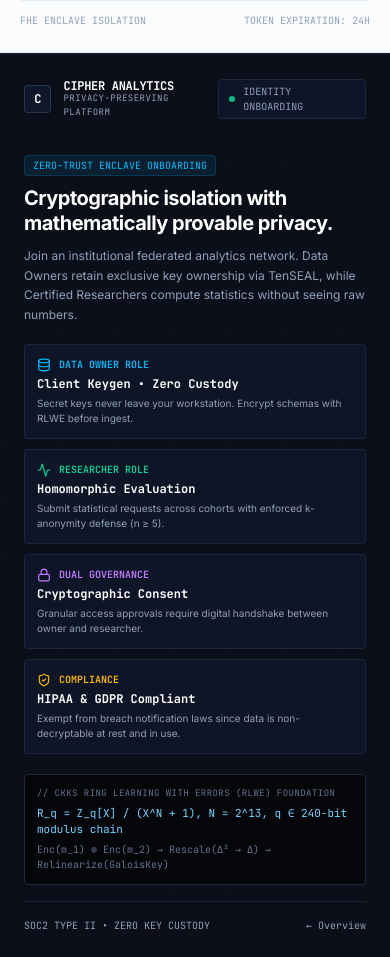
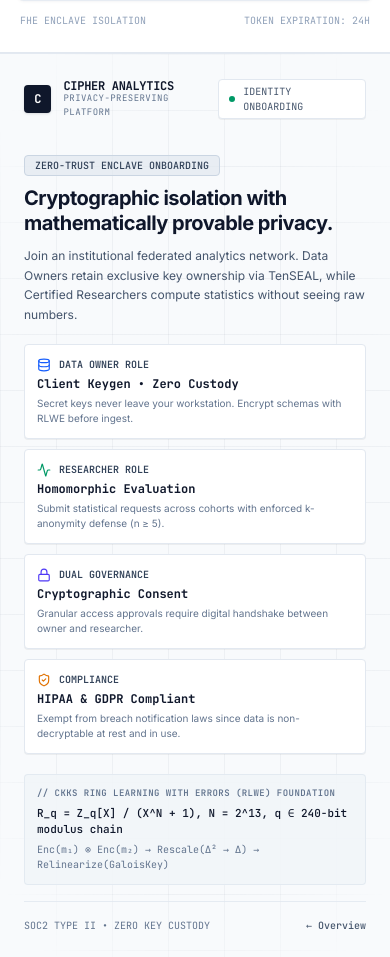
Before and after one commit to ashif-ek/cipher-analytics, a React (Vite) app in the folder frontend/: page /register in a window 390 px wide. Shown: the part 871-1828 px from the top of the page. Built offline with nearby package versions, Linux system fonts and the light colour scheme; no server answers.

Commit message:
style(auth): transition left split from dark obsidian to enterprise neutral slate grey palette

```diff
--- a/frontend/src/components/auth/AuthLayout.jsx
+++ b/frontend/src/components/auth/AuthLayout.jsx
@@ -2,7 +2,7 @@ import React, { useState, createContext, useContext } from 'react';
 import { Link } from 'react-router-dom';
 import Modal from '../ui/Modal';
 import { LegalContent } from './LegalContent';
-import { ShieldCheck, Cpu, Lock, Network, KeyRound, Database, FileSpreadsheet, Activity } from 'lucide-react';
+import { ShieldCheck, Cpu, Lock, Network, Database, Activity } from 'lucide-react';
 
 const AuthContext = createContext();
 
@@ -35,6 +35,7 @@ export const AuthProvider = ({ children }) => {
 /**
  * Enterprise Split-Screen Auth Layout
  *
+ * - Standard Refined Grey Palette: Replaced harsh black/obsidian with architectural slate/neutral grey (`bg-slate-50` to `bg-slate-100/70` with border lines), creating a sophisticated, cohesive dual-tone interface.
  * - Laptop / Desktop (`lg`): Left side technical rail + Right side clean white-first form.
  *   Uses `lg:h-screen lg:overflow-hidden` so laptop viewports fit cleanly without scrolling.
  * - Mobile / Smartphone: Responsive stacking with the form at the top (`order-1 lg:order-2`),
@@ -54,41 +55,41 @@ const AuthLayout = ({
   const isRegister = mode === 'register';
 
   return (
-    <div className="min-h-[100vh] min-h-[100svh] w-full flex flex-col lg:flex-row lg:h-screen lg:overflow-hidden bg-[#0b0f19] text-slate-900 font-sans selection:bg-slate-900 selection:text-white">
+    <div className="min-h-[100vh] min-h-[100svh] w-full flex flex-col lg:flex-row lg:h-screen lg:overflow-hidden bg-slate-100 text-slate-900 font-sans selection:bg-slate-900 selection:text-white">
 
       {/* =========================================================================
-          LEFT PANEL: Technical Architecture & Enclave Telemetry (Desktop Left / Mobile Below)
+          LEFT PANEL: Technical Architecture & Enclave Telemetry (Refined Warm/Cool Gray Standard)
           On mobile: order-2 (rendered below the form so the user can scroll to details)
           On desktop: order-1 (lg:w-[50%] xl:w-[52%]), full-height flex column, non-scrolling
          ========================================================================= */}
       <aside
         aria-label="Enclave Architecture Overview"
-        className="order-2 lg:order-1 lg:w-[50%] xl:w-[52%] bg-slate-950 text-slate-100 border-t lg:border-t-0 lg:border-r border-slate-800/80 p-6 sm:p-10 lg:p-12 flex flex-col justify-between relative overflow-hidden"
+        className="order-2 lg:order-1 lg:w-[50%] xl:w-[52%] bg-slate-50 border-t lg:border-t-0 lg:border-r border-slate-200/90 p-6 sm:p-10 lg:p-12 flex flex-col justify-between relative overflow-hidden"
       >
-        {/* Subtle Architectural Grid Pattern */}
+        {/* Subtle Architectural Grid Pattern in Neutral Slate */}
         <div
-          className="absolute inset-0 bg-[linear-gradient(to_right,#1e293b18_1px,transparent_1px),linear-gradient(to_bottom,#1e293b18_1px,transparent_1px)] bg-[size:3.5rem_3.5rem] [mask-image:radial-gradient(ellipse_70%_60%_at_50%_50%,#000_70%,transparent_100%)] pointer-events-none"
+          className="absolute inset-0 bg-[linear-gradient(to_right,#64748b12_1px,transparent_1px),linear-gradient(to_bottom,#64748b12_1px,transparent_1px)] bg-[size:3.5rem_3.5rem] [mask-image:radial-gradient(ellipse_70%_60%_at_50%_50%,#000_70%,transparent_100%)] pointer-events-none"
           aria-hidden="true"
         />
 
         {/* 1. Header Branding */}
         <div className="relative z-10 flex items-center justify-between pb-4 sm:pb-6">
-          <Link to="/" className="flex items-center space-x-3 group focus:outline-none focus-visible:ring-1 focus-visible:ring-sky-500 rounded">
-            <div className="w-7 h-7 rounded bg-slate-900 border border-slate-700/80 text-white flex items-center justify-center font-mono font-bold text-xs shadow-sm transition-transform group-hover:scale-95">
+          <Link to="/" className="flex items-center space-x-3 group focus:outline-none focus-visible:ring-1 focus-visible:ring-slate-900 rounded">
+            <div className="w-7 h-7 rounded bg-slate-900 text-white flex items-center justify-center font-mono font-bold text-xs shadow-sm transition-transform group-hover:scale-95">
               C
             </div>
             <div className="flex flex-col">
-              <span className="font-mono text-xs sm:text-sm font-bold tracking-tight text-white">
+              <span className="font-mono text-xs sm:text-sm font-bold tracking-tight text-slate-900">
                 CIPHER ANALYTICS
               </span>
-              <span className="text-[9px] font-mono tracking-wider text-slate-400 uppercase -mt-0.5">
+              <span className="text-[9px] font-mono tracking-wider text-slate-500 uppercase -mt-0.5">
                 Privacy-Preserving Platform
               </span>
             </div>
           </Link>
 
-          <div className="flex items-center space-x-2 text-[10px] font-mono px-2.5 py-1 rounded bg-slate-900/90 border border-slate-800 text-slate-400">
-            <span className="w-1.5 h-1.5 rounded-full bg-emerald-500"></span>
+          <div className="flex items-center space-x-2 text-[10px] font-mono px-2.5 py-1 rounded bg-white border border-slate-200 text-slate-600 shadow-2xs">
+            <span className="w-1.5 h-1.5 rounded-full bg-emerald-600"></span>
             <span>{isRegister ? 'IDENTITY ONBOARDING' : 'TLS 1.3 SECURE LINK'}</span>
           </div>
         </div>
@@ -98,18 +99,18 @@ const AuthLayout = ({
 
           {/* Badge & Headline */}
           <div className="space-y-2.5">
-            <div className="inline-flex items-center space-x-2 px-2 py-0.5 rounded bg-sky-500/10 border border-sky-500/20 text-sky-400 font-mono text-[10px]">
+            <div className="inline-flex items-center space-x-2 px-2.5 py-0.5 rounded bg-slate-200/70 border border-slate-300 text-slate-700 font-mono text-[10px] font-medium">
               <span>{isRegister ? 'ZERO-TRUST ENCLAVE ONBOARDING' : 'HOMOMORPHIC ENCLAVE GATEWAY'}</span>
             </div>
 
-            <h2 className="text-xl sm:text-2xl lg:text-3xl font-bold tracking-tight text-white leading-tight">
+            <h2 className="text-xl sm:text-2xl lg:text-3xl font-bold tracking-tight text-slate-900 leading-tight">
               {isRegister
                 ? 'Cryptographic isolation with mathematically provable privacy.'
                 : 'Execute analytics across encrypted tensors. Zero plaintexts.'
               }
             </h2>
 
-            <p className="text-xs sm:text-[13px] text-slate-400 leading-relaxed font-normal">
+            <p className="text-xs sm:text-[13px] text-slate-600 leading-relaxed font-normal">
               {isRegister
                 ? 'Join an institutional federated analytics network. Data Owners retain exclusive key ownership via TenSEAL, while Certified Researchers compute statistics without seeing raw numbers.'
                 : 'Authenticate your corporate identity to access zero-trust analytics. All computations evaluate directly inside the Cheon-Kim-Kim-Song (CKKS) scheme over encrypted polynomial rings.'
@@ -121,113 +122,113 @@ const AuthLayout = ({
           <div className="grid grid-cols-1 sm:grid-cols-2 gap-2.5">
             {isRegister ? (
               <>
-                <div className="p-3 rounded bg-slate-900/80 border border-slate-800/90 space-y-1">
-                  <div className="flex items-center space-x-2 text-sky-400">
-                    <Database className="w-3.5 h-3.5" />
-                    <span className="text-[10px] font-mono uppercase font-semibold">Data Owner Role</span>
+                <div className="p-3 rounded bg-white border border-slate-200 shadow-2xs space-y-1">
+                  <div className="flex items-center space-x-2 text-slate-800">
+                    <Database className="w-3.5 h-3.5 text-blue-600" />
+                    <span className="text-[10px] font-mono uppercase font-semibold text-slate-700">Data Owner Role</span>
                   </div>
-                  <div className="text-xs font-mono font-bold text-white">Client Keygen • Zero Custody</div>
-                  <div className="text-[10px] text-slate-400 leading-normal">Secret keys never leave your workstation. Encrypt schemas with RLWE before ingest.</div>
+                  <div className="text-xs font-mono font-bold text-slate-900">Client Keygen • Zero Custody</div>
+                  <div className="text-[10px] text-slate-500 leading-normal">Secret keys never leave your workstation. Encrypt schemas with RLWE before ingest.</div>
                 </div>
 
-                <div className="p-3 rounded bg-slate-900/80 border border-slate-800/90 space-y-1">
-                  <div className="flex items-center space-x-2 text-emerald-400">
-                    <Activity className="w-3.5 h-3.5" />
-                    <span className="text-[10px] font-mono uppercase font-semibold">Researcher Role</span>
+                <div className="p-3 rounded bg-white border border-slate-200 shadow-2xs space-y-1">
+                  <div className="flex items-center space-x-2 text-slate-800">
+                    <Activity className="w-3.5 h-3.5 text-emerald-600" />
+                    <span className="text-[10px] font-mono uppercase font-semibold text-slate-700">Researcher Role</span>
                   </div>
-                  <div className="text-xs font-mono font-bold text-white">Homomorphic Evaluation</div>
-                  <div className="text-[10px] text-slate-400 leading-normal">Submit statistical requests across cohorts with enforced k-anonymity defense (n ≥ 5).</div>
+                  <div className="text-xs font-mono font-bold text-slate-900">Homomorphic Evaluation</div>
+                  <div className="text-[10px] text-slate-500 leading-normal">Submit statistical requests across cohorts with enforced k-anonymity defense (n ≥ 5).</div>
                 </div>
 
-                <div className="p-3 rounded bg-slate-900/80 border border-slate-800/90 space-y-1">
-                  <div className="flex items-center space-x-2 text-purple-400">
-                    <Lock className="w-3.5 h-3.5" />
-                    <span className="text-[10px] font-mono uppercase font-semibold">Dual Governance</span>
+                <div className="p-3 rounded bg-white border border-slate-200 shadow-2xs space-y-1">
+                  <div className="flex items-center space-x-2 text-slate-800">
+                    <Lock className="w-3.5 h-3.5 text-indigo-600" />
+                    <span className="text-[10px] font-mono uppercase font-semibold text-slate-700">Dual Governance</span>
                   </div>
-                  <div className="text-xs font-mono font-bold text-white">Cryptographic Consent</div>
-                  <div className="text-[10px] text-slate-400 leading-normal">Granular access approvals require digital handshake between owner and researcher.</div>
+                  <div className="text-xs font-mono font-bold text-slate-900">Cryptographic Consent</div>
+                  <div className="text-[10px] text-slate-500 leading-normal">Granular access approvals require digital handshake between owner and researcher.</div>
                 </div>
 
-                <div className="p-3 rounded bg-slate-900/80 border border-slate-800/90 space-y-1">
-                  <div className="flex items-center space-x-2 text-amber-400">
-                    <ShieldCheck className="w-3.5 h-3.5" />
-                    <span className="text-[10px] font-mono uppercase font-semibold">Compliance</span>
+                <div className="p-3 rounded bg-white border border-slate-200 shadow-2xs space-y-1">
+                  <div className="flex items-center space-x-2 text-slate-800">
+                    <ShieldCheck className="w-3.5 h-3.5 text-amber-600" />
+                    <span className="text-[10px] font-mono uppercase font-semibold text-slate-700">Compliance</span>
                   </div>
-                  <div className="text-xs font-mono font-bold text-white">HIPAA & GDPR Compliant</div>
-                  <div className="text-[10px] text-slate-400 leading-normal">Exempt from breach notification laws since data is non-decryptable at rest and in use.</div>
+                  <div className="text-xs font-mono font-bold text-slate-900">HIPAA & GDPR Compliant</div>
+                  <div className="text-[10px] text-slate-500 leading-normal">Exempt from breach notification laws since data is non-decryptable at rest and in use.</div>
                 </div>
               </>
             ) : (
               <>
-                <div className="p-3 rounded bg-slate-900/80 border border-slate-800/90 space-y-1">
-                  <div className="flex items-center space-x-2 text-sky-400">
-                    <Cpu className="w-3.5 h-3.5" />
-                    <span className="text-[10px] font-mono uppercase font-semibold">SIMD Vector Packing</span>
+                <div className="p-3 rounded bg-white border border-slate-200 shadow-2xs space-y-1">
+                  <div className="flex items-center space-x-2 text-slate-800">
+                    <Cpu className="w-3.5 h-3.5 text-blue-600" />
+                    <span className="text-[10px] font-mono uppercase font-semibold text-slate-700">SIMD Vector Packing</span>
                   </div>
-                  <div className="text-xs font-mono font-bold text-white">4,096 Slots / Ciphertext</div>
-                  <div className="text-[10px] text-slate-400 leading-normal">Polynomial degree N=8192 enables parallel floating-point arithmetic.</div>
+                  <div className="text-xs font-mono font-bold text-slate-900">4,096 Slots / Ciphertext</div>
+                  <div className="text-[10px] text-slate-500 leading-normal">Polynomial degree N=8192 enables parallel floating-point arithmetic.</div>
                 </div>
 
-                <div className="p-3 rounded bg-slate-900/80 border border-slate-800/90 space-y-1">
-                  <div className="flex items-center space-x-2 text-emerald-400">
-                    <ShieldCheck className="w-3.5 h-3.5" />
-                    <span className="text-[10px] font-mono uppercase font-semibold">Inference Defense</span>
+                <div className="p-3 rounded bg-white border border-slate-200 shadow-2xs space-y-1">
+                  <div className="flex items-center space-x-2 text-slate-800">
+                    <ShieldCheck className="w-3.5 h-3.5 text-emerald-600" />
+                    <span className="text-[10px] font-mono uppercase font-semibold text-slate-700">Inference Defense</span>
                   </div>
-                  <div className="text-xs font-mono font-bold text-white">k-Anonymity Guard (n ≥ 5)</div>
-                  <div className="text-[10px] text-slate-400 leading-normal">Prevents individual reconstruction and query-timing side channels.</div>
+                  <div className="text-xs font-mono font-bold text-slate-900">k-Anonymity Guard (n ≥ 5)</div>
+                  <div className="text-[10px] text-slate-500 leading-normal">Prevents individual reconstruction and query-timing side channels.</div>
                 </div>
 
-                <div className="p-3 rounded bg-slate-900/80 border border-slate-800/90 space-y-1">
-                  <div className="flex items-center space-x-2 text-purple-400">
-                    <Network className="w-3.5 h-3.5" />
-                    <span className="text-[10px] font-mono uppercase font-semibold">Task Topology</span>
+                <div className="p-3 rounded bg-white border border-slate-200 shadow-2xs space-y-1">
+                  <div className="flex items-center space-x-2 text-slate-800">
+                    <Network className="w-3.5 h-3.5 text-indigo-600" />
+                    <span className="text-[10px] font-mono uppercase font-semibold text-slate-700">Task Topology</span>
                   </div>
-                  <div className="text-xs font-mono font-bold text-white">queue_fhe • queue_ml</div>
-                  <div className="text-[10px] text-slate-400 leading-normal">Dedicated Celery worker partitions for heavy polynomial multiplications.</div>
+                  <div className="text-xs font-mono font-bold text-slate-900">queue_fhe • queue_ml</div>
+                  <div className="text-[10px] text-slate-500 leading-normal">Dedicated Celery worker partitions for heavy polynomial multiplications.</div>
                 </div>
 
-                <div className="p-3 rounded bg-slate-900/80 border border-slate-800/90 space-y-1">
-                  <div className="flex items-center space-x-2 text-amber-400">
-                    <Activity className="w-3.5 h-3.5" />
-                    <span className="text-[10px] font-mono uppercase font-semibold">State Synchronization</span>
+                <div className="p-3 rounded bg-white border border-slate-200 shadow-2xs space-y-1">
+                  <div className="flex items-center space-x-2 text-slate-800">
+                    <Activity className="w-3.5 h-3.5 text-amber-600" />
+                    <span className="text-[10px] font-mono uppercase font-semibold text-slate-700">State Synchronization</span>
                   </div>
-                  <div className="text-xs font-mono font-bold text-white">Daphne ASGI WebSockets</div>
-                  <div className="text-[10px] text-slate-400 leading-normal">Real-time task state updates without polling overhead.</div>
+                  <div className="text-xs font-mono font-bold text-slate-900">Daphne ASGI WebSockets</div>
+                  <div className="text-[10px] text-slate-500 leading-normal">Real-time task state updates without polling overhead.</div>
                 </div>
               </>
             )}
           </div>
 
-          {/* Mathematical / Technical Formula Proof */}
-          <div className="p-3 rounded bg-black/60 border border-slate-800 font-mono text-[11px] text-slate-400 space-y-1">
-            <div className="text-slate-500 text-[9px] uppercase tracking-wider">// CKKS Ring Learning With Errors (RLWE) Foundation</div>
-            <div className="text-sky-300">R_q = Z_q[X] / (X^N + 1),  N = 2^13,  q ∈ 240-bit modulus chain</div>
-            <div className="text-slate-500 text-[10px]">Enc(m_1) ⊗ Enc(m_2) → Rescale(Δ² → Δ) → Relinearize(GaloisKey)</div>
+          {/* Mathematical / Technical Formula Proof Box */}
+          <div className="p-3 rounded bg-slate-100/90 border border-slate-200/90 font-mono text-[11px] text-slate-700 space-y-1">
+            <div className="text-slate-500 text-[9px] uppercase tracking-wider font-semibold">// CKKS Ring Learning With Errors (RLWE) Foundation</div>
+            <div className="text-slate-900 font-medium">R_q = Z_q[X] / (X^N + 1),  N = 2^13,  q ∈ 240-bit modulus chain</div>
+            <div className="text-slate-500 text-[10px]">Enc(m₁) ⊗ Enc(m₂) → Rescale(Δ² → Δ) → Relinearize(GaloisKey)</div>
           </div>
         </div>
 
         {/* 3. Footer Telemetry */}
-        <div className="relative z-10 pt-4 border-t border-slate-800/80 flex items-center justify-between text-[10px] sm:text-[11px] font-mono text-slate-400">
+        <div className="relative z-10 pt-4 border-t border-slate-200/80 flex items-center justify-between text-[10px] sm:text-[11px] font-mono text-slate-500">
           <div>SOC2 TYPE II • ZERO KEY CUSTODY</div>
-          <Link to="/" className="text-slate-400 hover:text-white transition-colors">
+          <Link to="/" className="text-slate-600 hover:text-slate-900 font-medium transition-colors">
             ← Overview
           </Link>
         </div>
       </aside>
 
       {/* =========================================================================
-          RIGHT PANEL: Clean, Mature White-First Form Container
+          RIGHT PANEL: Clean, Mature White Form Container
           On mobile: order-1 (displayed immediately at top of page)
           On desktop: order-2 (lg:w-[50%] xl:w-[48%]), clean white canvas, compact layout
          ========================================================================= */}
       <main
         role="main"
-        className="order-1 lg:order-2 lg:w-[50%] xl:w-[48%] bg-[#fbfcfd] border-b lg:border-b-0 border-slate-200 flex flex-col justify-center px-4 sm:px-8 lg:px-12 py-6 sm:py-8 lg:py-10 lg:overflow-y-auto"
+        className="order-1 lg:order-2 lg:w-[50%] xl:w-[48%] bg-white border-b lg:border-b-0 border-slate-200 flex flex-col justify-center px-4 sm:px-8 lg:px-12 py-6 sm:py-8 lg:py-10 lg:overflow-y-auto"
       >
         <div className={`w-full ${maxWidth} mx-auto transition-all`}>
 
           {/* Mobile-Only Top Navigation Bar */}
-          <div className="lg:hidden flex items-center justify-between pb-5 mb-4 border-b border-slate-200/80">
+          <div className="lg:hidden flex items-center justify-between pb-5 mb-4 border-b border-slate-200">
             <Link to="/" className="flex items-center space-x-2">
               <div className="w-6 h-6 rounded bg-slate-900 text-white flex items-center justify-center font-mono font-bold text-xs">
                 C
@@ -236,14 +237,14 @@ const AuthLayout = ({
                 CIPHER ANALYTICS
               </span>
             </Link>
-            <div className="flex items-center space-x-2 text-[10px] font-mono text-slate-500">
+            <div className="flex items-center space-x-2 text-[10px] font-mono text-slate-600">
               <span className="w-1.5 h-1.5 rounded-full bg-emerald-600"></span>
               <span>TLS 1.3 SECURE</span>
             </div>
           </div>
 
-          {/* Clean White Card Envelope with Crisp 1px Border */}
-          <div className="bg-white border border-slate-200/90 rounded-lg p-5 sm:p-7 shadow-[0_1px_3px_0_rgba(15,23,42,0.03)]">
+          {/* Clean Form Card with Subtle 1px Border and Soft Enterprise Shadow */}
+          <div className="bg-white border border-slate-200/80 rounded-lg p-5 sm:p-7 shadow-[0_1px_3px_0_rgba(15,23,42,0.04),0_1px_2px_-1px_rgba(15,23,42,0.02)]">
 
             {/* Header Text & Badge */}
             <div className="space-y-1.5 mb-5">
```
